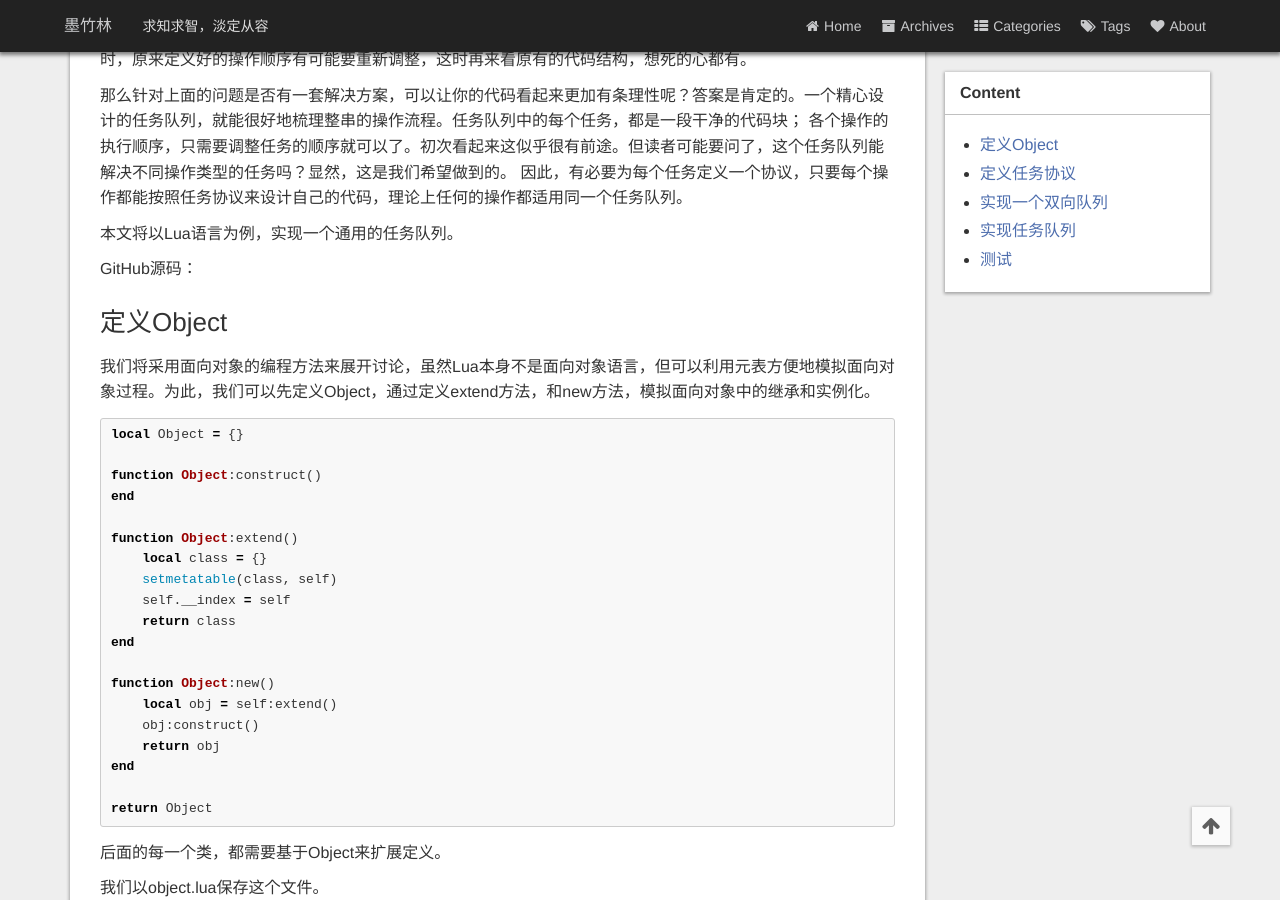
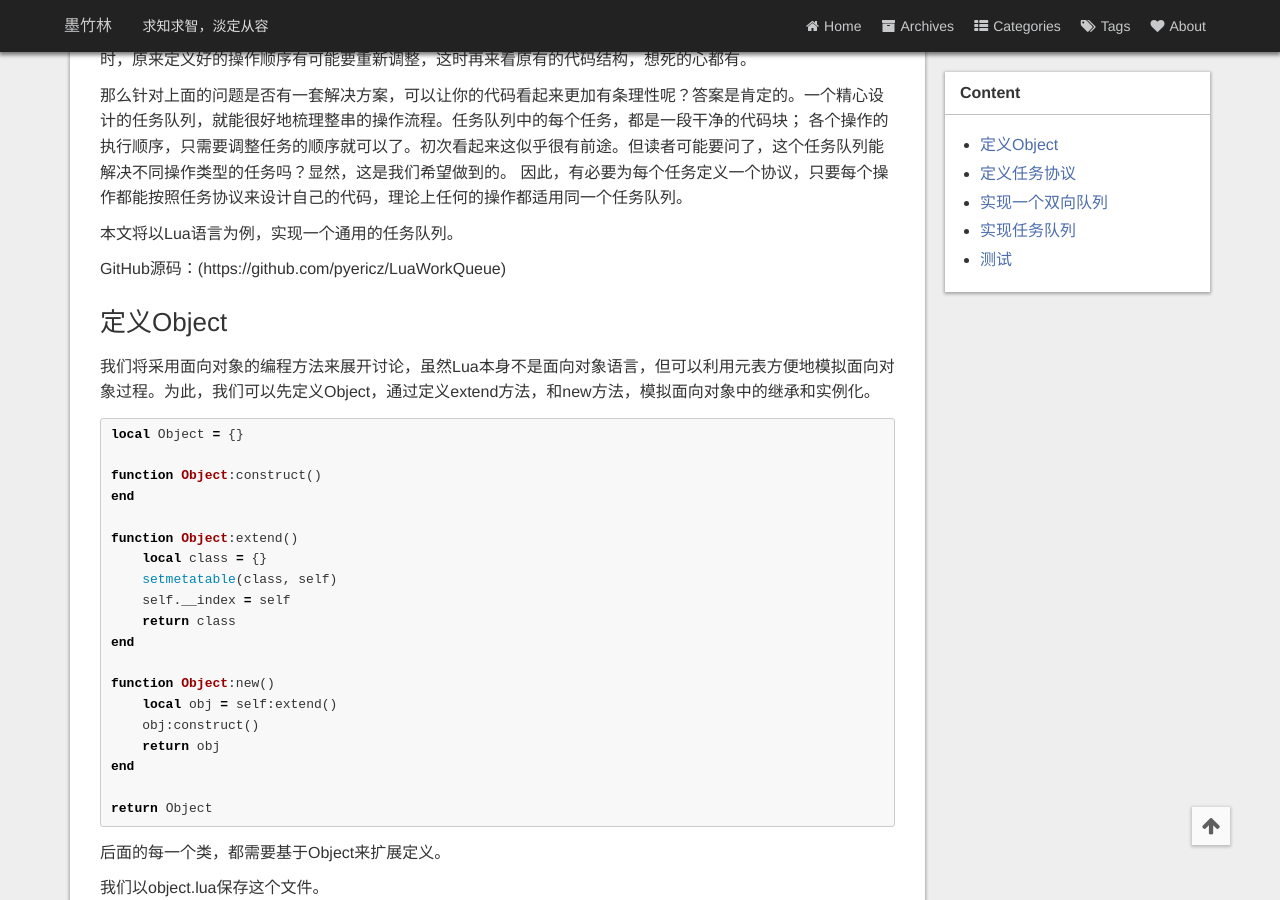
Before and after one commit to pyericz/blog, a Jekyll site: the page built from _posts/2017-08-24-lua-work-queue.md, in a window 1280 px wide and 900 px high, scrolled down 303 px. Built offline with Jekyll 4.4.1, drawn with Linux system fonts in a browser that asks for light colours; comment, search, counter and statistics services are not loaded.

Commit message:
Update 2017-08-24-lua-work-queue.md

```diff
--- a/_posts/2017-08-24-lua-work-queue.md
+++ b/_posts/2017-08-24-lua-work-queue.md
@@ -21,7 +21,7 @@ tag: [work, queue, async]
 
 
 
-GitHub源码：[](https://github.com/pyericz/LuaWorkQueue)
+GitHub源码：(https://github.com/pyericz/LuaWorkQueue)
 
 ### 定义Object
 我们将采用面向对象的编程方法来展开讨论，虽然Lua本身不是面向对象语言，但可以利用元表方便地模拟面向对象过程。为此，我们可以先定义Object，通过定义extend方法，和new方法，模拟面向对象中的继承和实例化。
```
